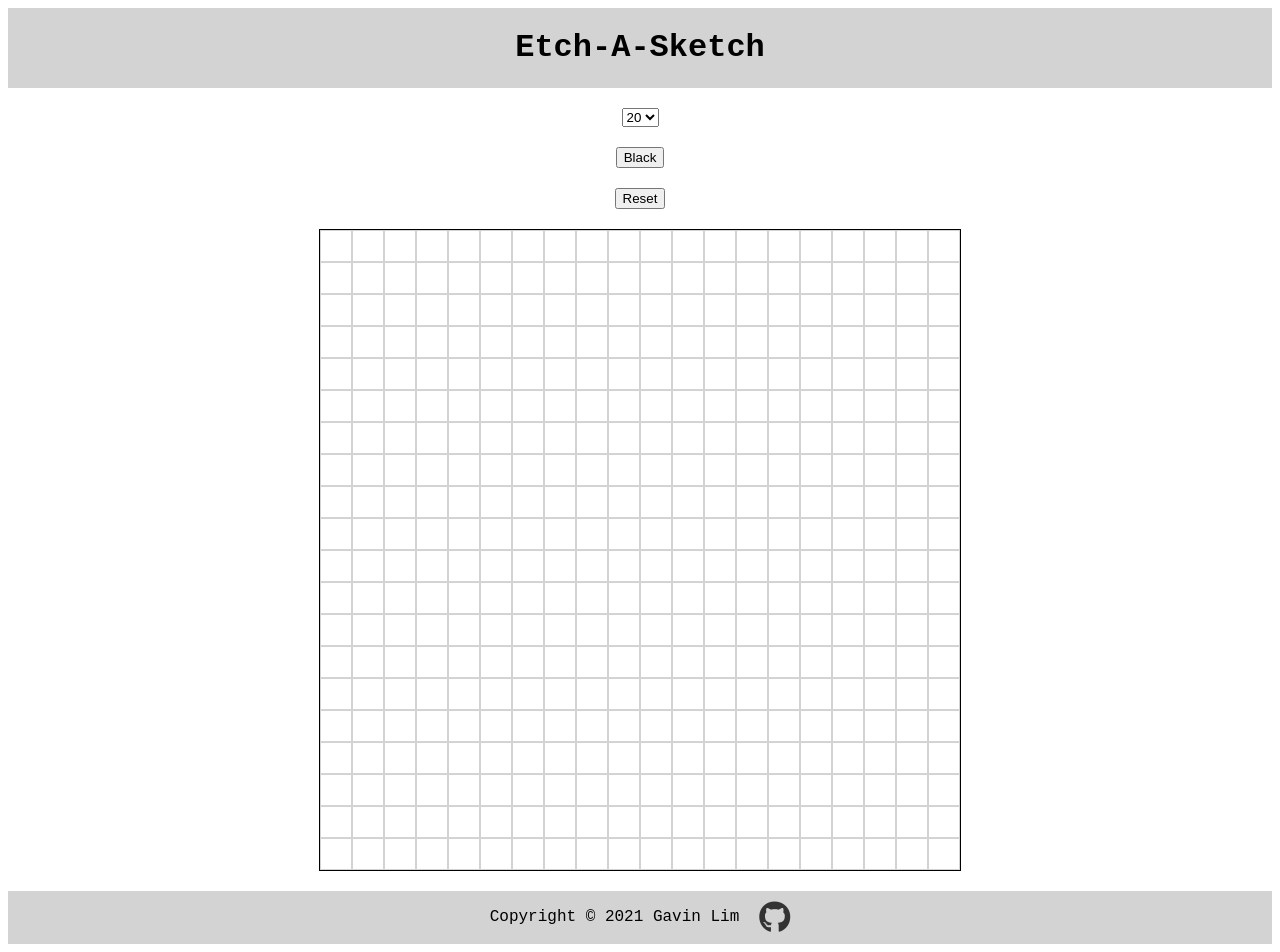
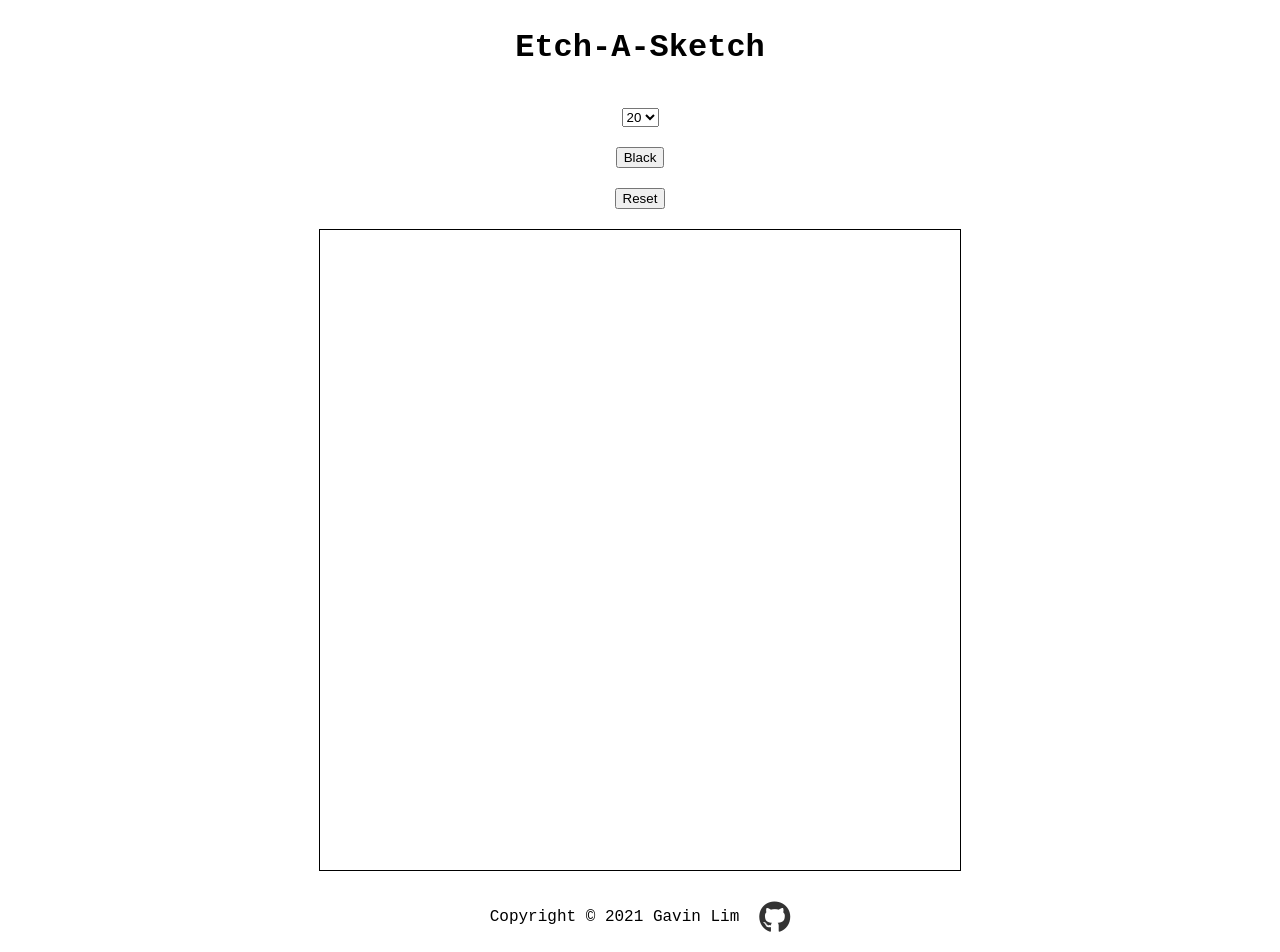
Before and after one commit to gavinslim/etch-a-sketch, a plain HTML site: page index.html in a window 1280 px wide. Drawn offline with Linux system fonts and the light colour scheme.

Commit message:
Update favicon and image color

```diff
--- a/index.html
+++ b/index.html
@@ -5,6 +5,7 @@
     <meta http-equiv="X-UA-Compatible" content="IE=edge">
     <meta name="viewport" content="width=device-width, initial-scale=1.0">
     <title>Etch-A-Sketch</title>
+    <link rel="shortcut icon" type="image/x-icon" href="image/favicon.ico"/>
     <link rel="stylesheet" href="style.css">
     <script src="https://kit.fontawesome.com/4c536a6bd5.js" crossorigin="anonymous"></script>
 </head>
@@ -21,6 +22,7 @@
             <option value="20"selected>20</option>
             <option value="30">30</option>
             <option value="40">40</option>
+            <option value="80">80</option>
         </select>
 
         <button id="color-toggle">Black</button>
--- a/style.css
+++ b/style.css
@@ -1,6 +1,7 @@
 :root {
     --primary-dark: #333;
     --primary-grey: lightgray;
+    --background-grey: ##ededed;
 }
 
 body {
@@ -8,13 +9,14 @@ body {
     display: flex;
     flex-direction: column;
     justify-content: space-between;
+    background-color: var(--background-grey);
 }
 
 /* Header */
 .header {
     display: flex;
     justify-content: center;
-    background-color: var(--primary-grey);
+    /* background-color: var(--primary-grey); */
 }
 
 /* Main */
@@ -34,8 +36,9 @@ body {
 }
 
 .cube {
-    border: 0.01px solid lightgray;
+    /* border: 0.01px solid lightgray; */
     transition: all 0.1s ease;
+    user-select: none;
 }
 
 /* .grid-item:hover {
@@ -51,7 +54,7 @@ body {
     justify-content: center;
     align-items: center;
     max-height: 8vh;
-    background-color: var(--primary-grey);
+    /* background-color: var(--primary-grey); */
     gap: 20px;
     padding: 10px;
 }
```
